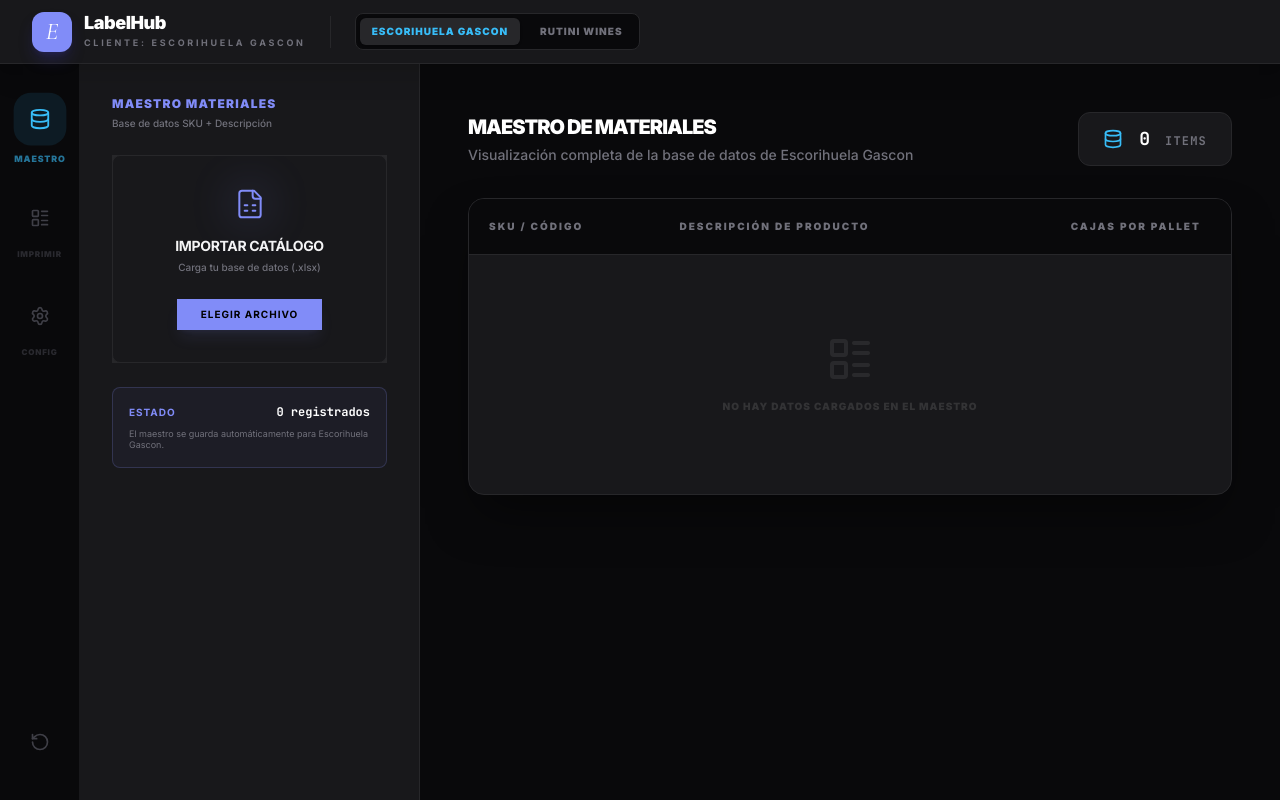
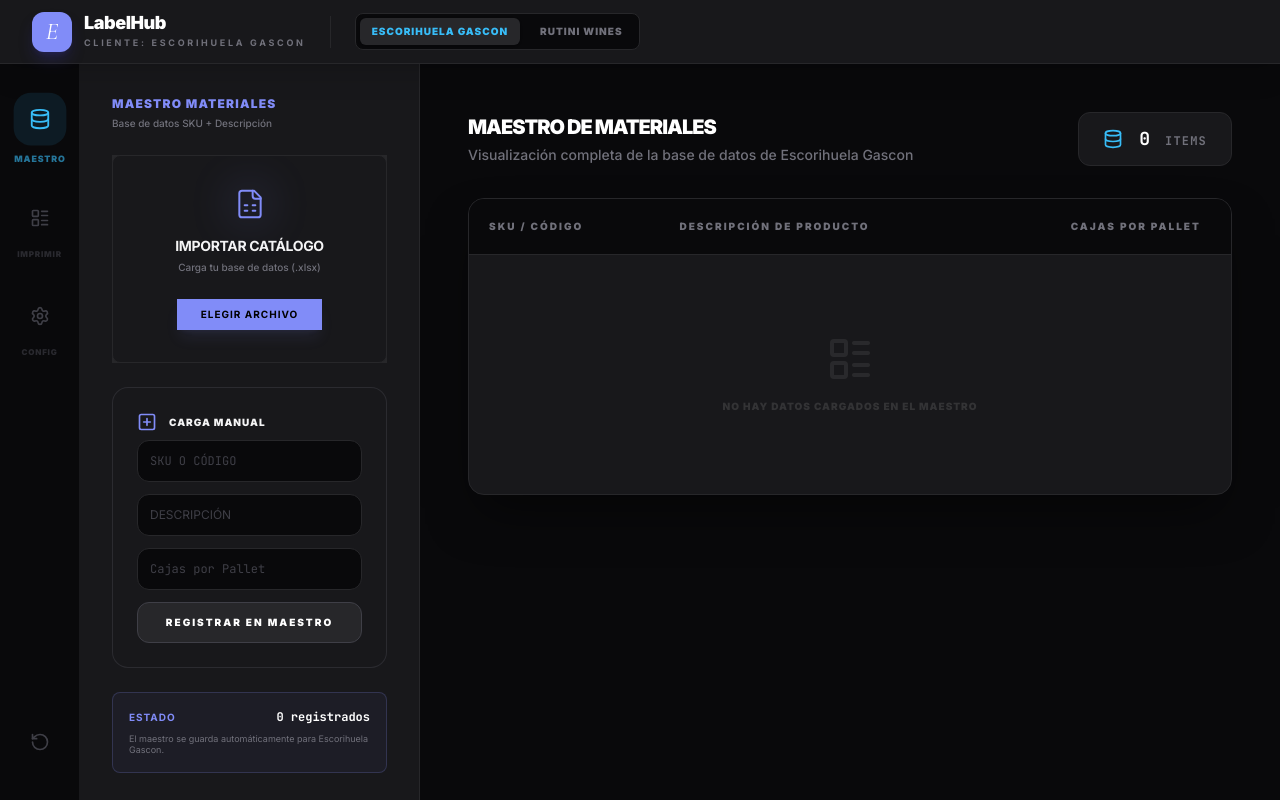
Before and after one commit to hugofsir-create/Etiquetas-EG, a React (Vite) app: page / in a window 1280 px wide. Built offline with nearby package versions, Linux system fonts and the light colour scheme.

Commit message:
feat: Add manual material master entry
Enables users to manually add new items to the material master list. This includes input fields for SKU, description, and number of boxes, along with functionality to save the new entry and delete existing ones.

```diff
--- a/src/App.tsx
+++ b/src/App.tsx
@@ -98,6 +98,9 @@
   const [printQueue, setPrintQueue] = useState<LabelData[]>([]);
   const [selectedTab, setSelectedTab] = useState<'master' | 'print' | 'config'>('master');
   const [skuInput, setSkuInput] = useState('');
+  const [newMaterialSku, setNewMaterialSku] = useState('');
+  const [newMaterialDesc, setNewMaterialDesc] = useState('');
+  const [newMaterialBoxes, setNewMaterialBoxes] = useState('');
   const [receivedDate, setReceivedDate] = useState(() => {
     const today = new Date();
     return today.toISOString().split('T')[0];
@@ -140,6 +143,30 @@
       };
     });
     updateActiveClient({ materialMaster: newMaster });
+  };
+
+  const handleManualAdd = () => {
+    if (!newMaterialSku || !newMaterialDesc) {
+      alert('SKU y Descripción son requeridos');
+      return;
+    }
+    const newMaster = { ...activeClient.materialMaster };
+    newMaster[newMaterialSku.trim().toUpperCase()] = {
+      description: newMaterialDesc.trim(),
+      boxes: newMaterialBoxes ? Number(newMaterialBoxes) : undefined
+    };
+    updateActiveClient({ materialMaster: newMaster });
+    setNewMaterialSku('');
+    setNewMaterialDesc('');
+    setNewMaterialBoxes('');
+  };
+
+  const deleteMaterial = (sku: string) => {
+    if (confirm(`¿Eliminar SKU ${sku} del maestro?`)) {
+      const newMaster = { ...activeClient.materialMaster };
+      delete newMaster[sku];
+      updateActiveClient({ materialMaster: newMaster });
+    }
   };
 
   const addToQueue = (skusInput: string) => {
@@ -317,6 +344,42 @@
                   description="Carga tu base de datos (.xlsx)"
                   className="bg-zinc-800 border-zinc-700"
                 />
+
+                <div className="bg-zinc-900 border border-zinc-700/50 p-6 rounded-2xl space-y-4">
+                  <div className="flex items-center gap-3 mb-2">
+                    <PlusSquare className="w-5 h-5 text-brand-primary" />
+                    <h3 className="text-[10px] font-black uppercase tracking-widest text-zinc-100">Carga Manual</h3>
+                  </div>
+                  <div className="space-y-3">
+                    <input
+                      type="text"
+                      placeholder="SKU o Código"
+                      value={newMaterialSku}
+                      onChange={(e) => setNewMaterialSku(e.target.value)}
+                      className="w-full bg-zinc-950 border border-zinc-800 p-3 text-xs font-mono text-zinc-300 rounded-xl focus:border-brand-primary/50 outline-none transition-all placeholder:text-zinc-700 uppercase"
+                    />
+                    <input
+                      type="text"
+                      placeholder="Descripción"
+                      value={newMaterialDesc}
+                      onChange={(e) => setNewMaterialDesc(e.target.value)}
+                      className="w-full bg-zinc-950 border border-zinc-800 p-3 text-xs font-sans text-zinc-300 rounded-xl focus:border-brand-primary/50 outline-none transition-all placeholder:text-zinc-700 uppercase"
+                    />
+                    <input
+                      type="number"
+                      placeholder="Cajas por Pallet"
+                      value={newMaterialBoxes}
+                      onChange={(e) => setNewMaterialBoxes(e.target.value)}
+                      className="w-full bg-zinc-950 border border-zinc-800 p-3 text-xs font-mono text-zinc-300 rounded-xl focus:border-brand-primary/50 outline-none transition-all placeholder:text-zinc-700"
+                    />
+                    <button
+                      onClick={handleManualAdd}
+                      className="w-full py-3 bg-zinc-800 border border-zinc-700 text-white text-[10px] font-black uppercase tracking-[0.2em] hover:bg-brand-primary transition-all rounded-xl"
+                    >
+                      Registrar en Maestro
+                    </button>
+                  </div>
+                </div>
 
                 <div className="bg-brand-primary/5 border border-brand-primary/20 p-4 rounded-lg">
                   <div className="flex items-center justify-between mb-2">
@@ -552,6 +615,15 @@
                                  {info.boxes || '—'}
                                </span>
                             </td>
+                            <td className="p-5 text-right">
+                              <button
+                                onClick={() => deleteMaterial(sku)}
+                                className="p-2 text-zinc-700 hover:text-red-500 transition-colors"
+                                title="Eliminar del maestro"
+                              >
+                                <Trash2 className="w-4 h-4" />
+                              </button>
+                            </td>
                           </tr>
                         ))
                       )}
```
